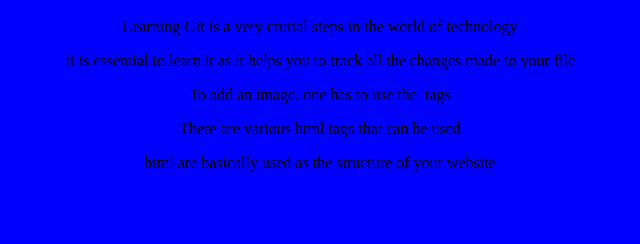
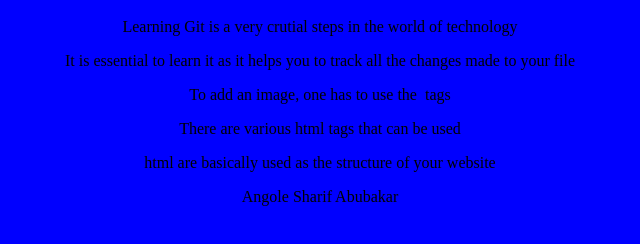
Before and after one commit to SharifIdris/GitPracticeRepo, a plain HTML site: page index.html in a window 1280 px wide. Shown: the part 48-292 px from the top of the page, without its empty margins (320-960 px from the left). Drawn offline with Linux system fonts and the light colour scheme; a script that the page names is missing.

Commit message:
Added my name in last paragraph

```diff
--- a/index.html
+++ b/index.html
@@ -12,5 +12,6 @@
 <p>To add an image, one has to use the <img></img> tags</p>
 <p>There are various html tags that can be used</p>
 <p>html are basically used as the structure of your website</p>
+<p>Angole Sharif Abubakar</p>
 </body>
 </html>
```
